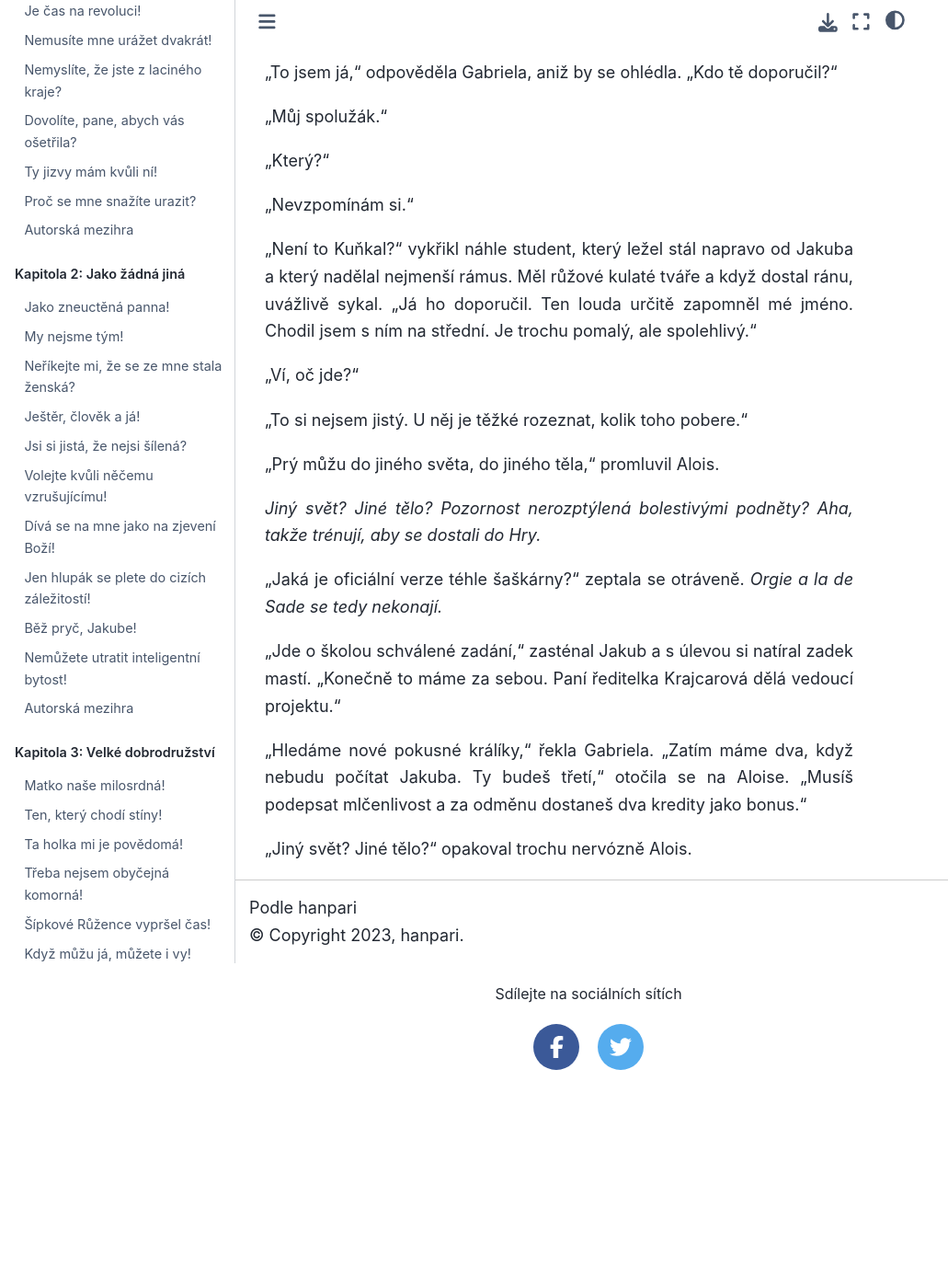
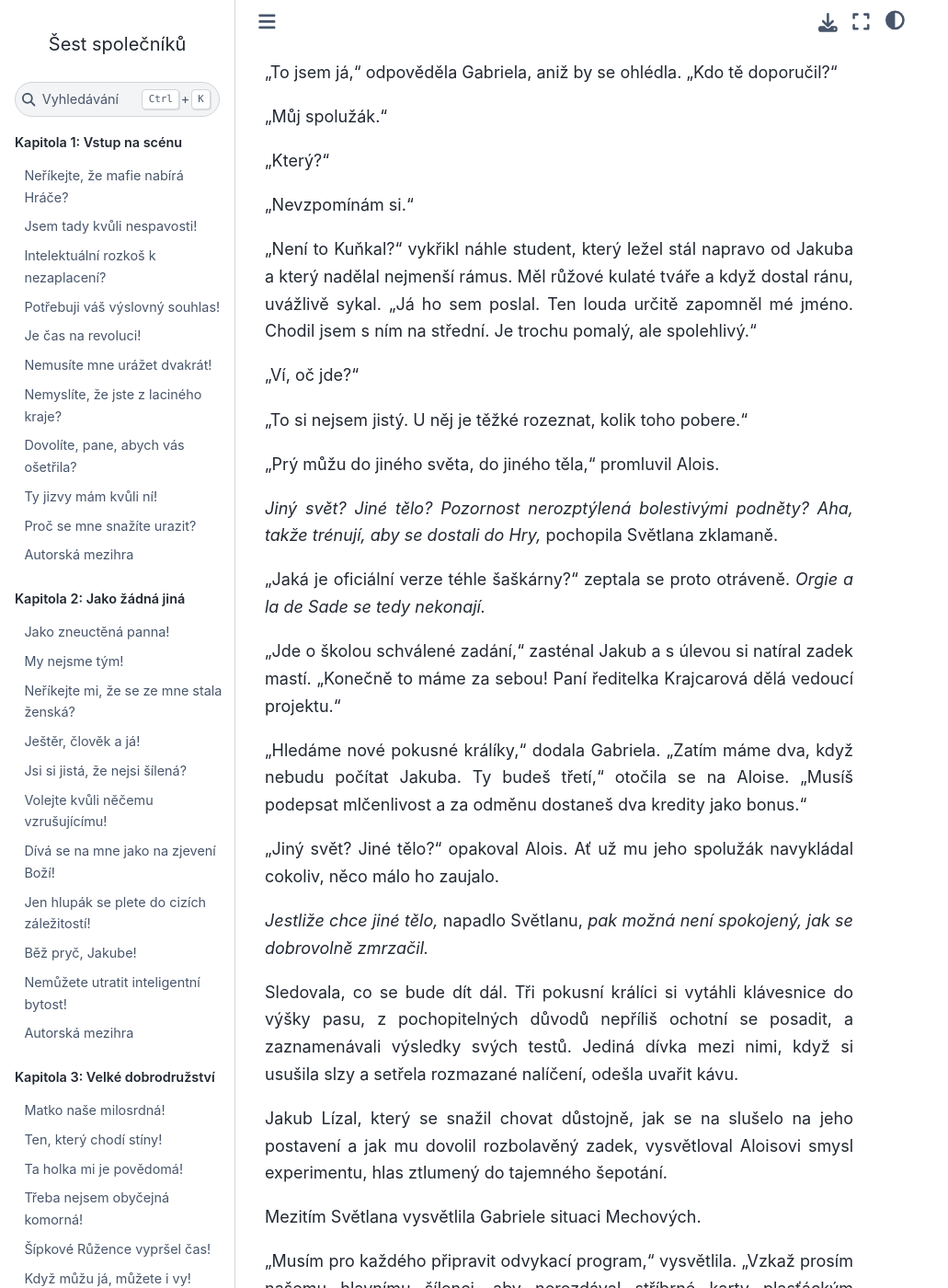
Before and after one commit to hanpari/sest-spolecniku, a Sphinx documentation site: the page built from source/sest_spolecniku/009-herecke-etudy/06.md, in a window 1280 px wide and 1400 px high, scrolled down 1841 px. Shown: the whole window at 92% size, without its empty margins (0-1031 px from the left). Built offline with Sphinx 7.4.7 and the Sphinx Book theme 1.1.4, drawn with Linux system fonts in a browser that asks for light colours; pages that are not in the unit, such as notebooks, are missing from menus; before the commit the page ends 3004 px from its top, so only the background shows below that; some of the changed text lies outside the part shown.

Commit message:
Laborator

```diff
--- a/source/sest_spolecniku/009-herecke-etudy/06.md
+++ b/source/sest_spolecniku/009-herecke-etudy/06.md
@@ -52,7 +52,7 @@
 
 "Nevzpomínám si."
 
-"Není to Kuňkal?" vykřikl náhle student, který ležel stál napravo od Jakuba a který nadělal nejmenší rámus. Měl růžové kulaté tváře a když dostal ránu, uvážlivě sykal. "Já ho doporučil. Ten louda určitě zapomněl mé jméno. Chodil jsem s ním na střední. Je trochu pomalý, ale spolehlivý."
+"Není to Kuňkal?" vykřikl náhle student, který ležel stál napravo od Jakuba a který nadělal nejmenší rámus. Měl růžové kulaté tváře a když dostal ránu, uvážlivě sykal. "Já ho sem poslal. Ten louda určitě zapomněl mé jméno. Chodil jsem s ním na střední. Je trochu pomalý, ale spolehlivý."
 
 "Ví, oč jde?"
 
@@ -60,12 +60,22 @@
 
 "Prý můžu do jiného světa, do jiného těla," promluvil Alois.
 
-*Jiný svět? Jiné tělo? Pozornost nerozptýlená bolestivými podněty? Aha, takže trénují, aby se dostali do Hry.*
+*Jiný svět? Jiné tělo? Pozornost nerozptýlená bolestivými podněty? Aha, takže trénují, aby se dostali do Hry,* pochopila Světlana zklamaně.
 
-"Jaká je oficiální verze téhle šaškárny?" zeptala se otráveně. *Orgie a la de Sade se tedy nekonají.*
+"Jaká je oficiální verze téhle šaškárny?" zeptala se proto otráveně. *Orgie a la de Sade se tedy nekonají.*
 
-"Jde o školou schválené zadání," zasténal Jakub a s úlevou si natíral zadek mastí. "Konečně to máme za sebou. Paní ředitelka Krajcarová dělá vedoucí projektu."
+"Jde o školou schválené zadání," zasténal Jakub a s úlevou si natíral zadek mastí. "Konečně to máme za sebou! Paní ředitelka Krajcarová dělá vedoucí projektu."
 
-"Hledáme nové pokusné králíky," řekla Gabriela. "Zatím máme dva, když nebudu počítat Jakuba. Ty budeš třetí," otočila se na Aloise. "Musíš podepsat mlčenlivost a za odměnu dostaneš dva kredity jako bonus."
+"Hledáme nové pokusné králíky," dodala Gabriela. "Zatím máme dva, když nebudu počítat Jakuba. Ty budeš třetí," otočila se na Aloise. "Musíš podepsat mlčenlivost a za odměnu dostaneš dva kredity jako bonus."
 
-"Jiný svět? Jiné tělo?" opakoval trochu nervózně Alois.
+"Jiný svět? Jiné tělo?" opakoval Alois. Ať už mu jeho spolužák navykládal cokoliv, něco málo ho zaujalo.
+
+*Jestliže chce jiné tělo,* napadlo Světlanu, *pak možná není spokojený, jak se dobrovolně zmrzačil.*
+
+Sledovala, co se bude dít dál. Tři pokusní králíci si vytáhli klávesnice do výšky pasu, z pochopitelných důvodů nepříliš ochotní se posadit, a zaznamenávali výsledky svých testů. Jediná dívka mezi nimi, když si usušila slzy a setřela rozmazané nalíčení, odešla uvařit kávu.
+
+Jakub Lízal, který se snažil chovat důstojně, jak se na slušelo na jeho postavení a jak mu dovolil rozbolavěný zadek, vysvětloval Aloisovi smysl experimentu, hlas ztlumený do tajemného šepotání.
+
+Mezitím Světlana vysvětlila Gabriele situaci Mechových.
+
+"Musím pro každého připravit odvykací program," vysvětlila. "Vzkaž prosím našemu hlavnímu šílenci, aby nerozdával stříbrné karty plasťáckým rodinám. Čeká je pekelný měsíc. A pochybuji, že vydrží."
```
Also changed, not shown: other parts of source/sest_spolecniku/009-herecke-etudy/06.md (+3 -3 lines).
